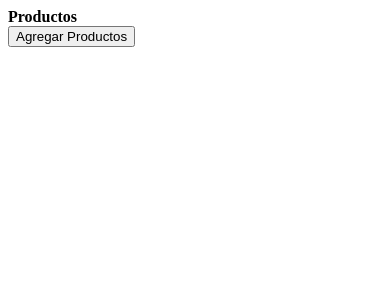
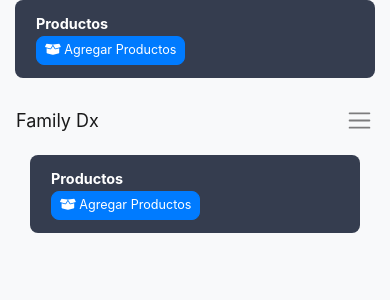
Before and after one commit to Joseph-RMM/Desarrollo-Web-Integral, a Laravel app: page /productosseller in a window 390 px wide. Shown: the top 300 px of the page. Run offline with Laravel 8, Linux system fonts and the light colour scheme; the visitor is signed in with stand-in values (Sample User, id 1); data that the repository does not hold is empty; parts of the project's set-up code (start-up, migrations or seed data) failed here and were passed over; some libraries are stand-ins or nearby versions.

Commit message:
diseño se muestra doble

```diff
--- a/prestamo/resources/views/livewire/productossellers/index.blade.php
+++ b/prestamo/resources/views/livewire/productossellers/index.blade.php
@@ -1,3 +1,13 @@
+@extends('layouts.app')
+@section('content')
+<div class="container-fluid">
+    <div class="row justify-content-center">
+        <div class="col-md-12">
+            @livewire('productos')
+        </div>
+    </div>
+</div>
+@endsection
 <div class="container">
     <div class="alert colordark" role="alert">
         <div class="row">
```
